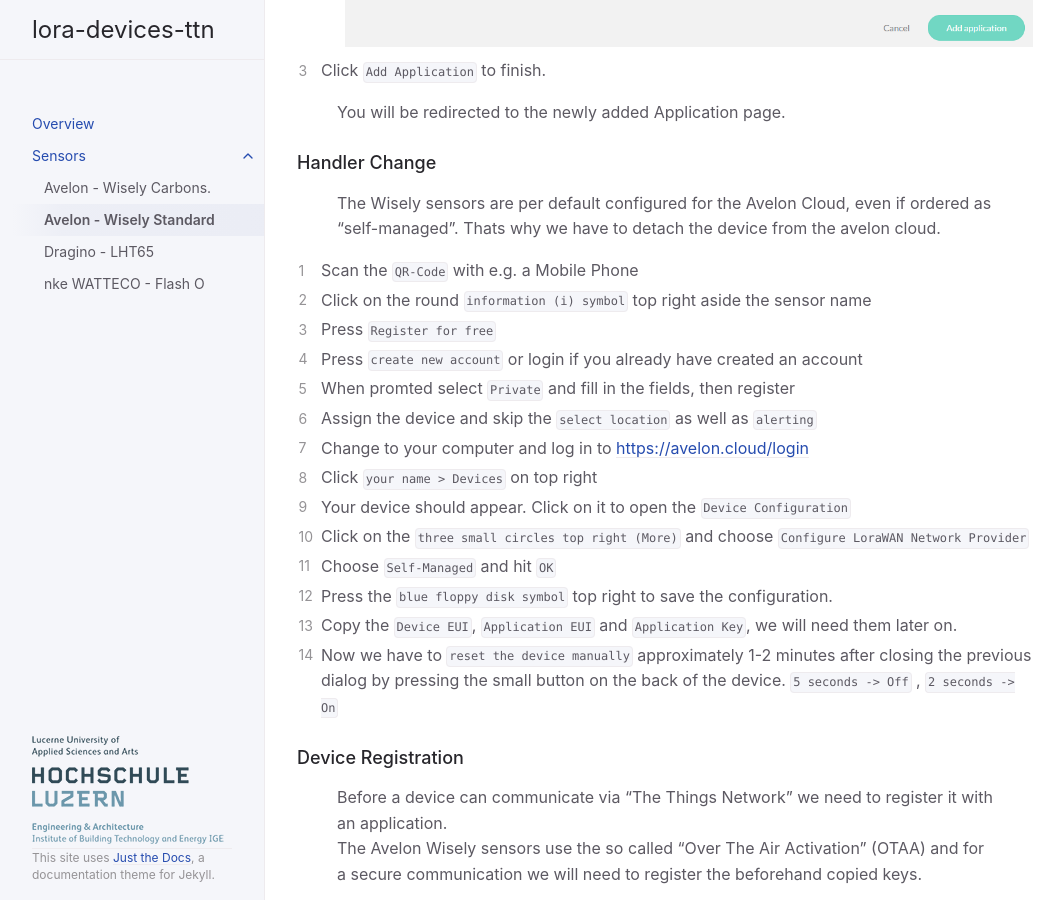
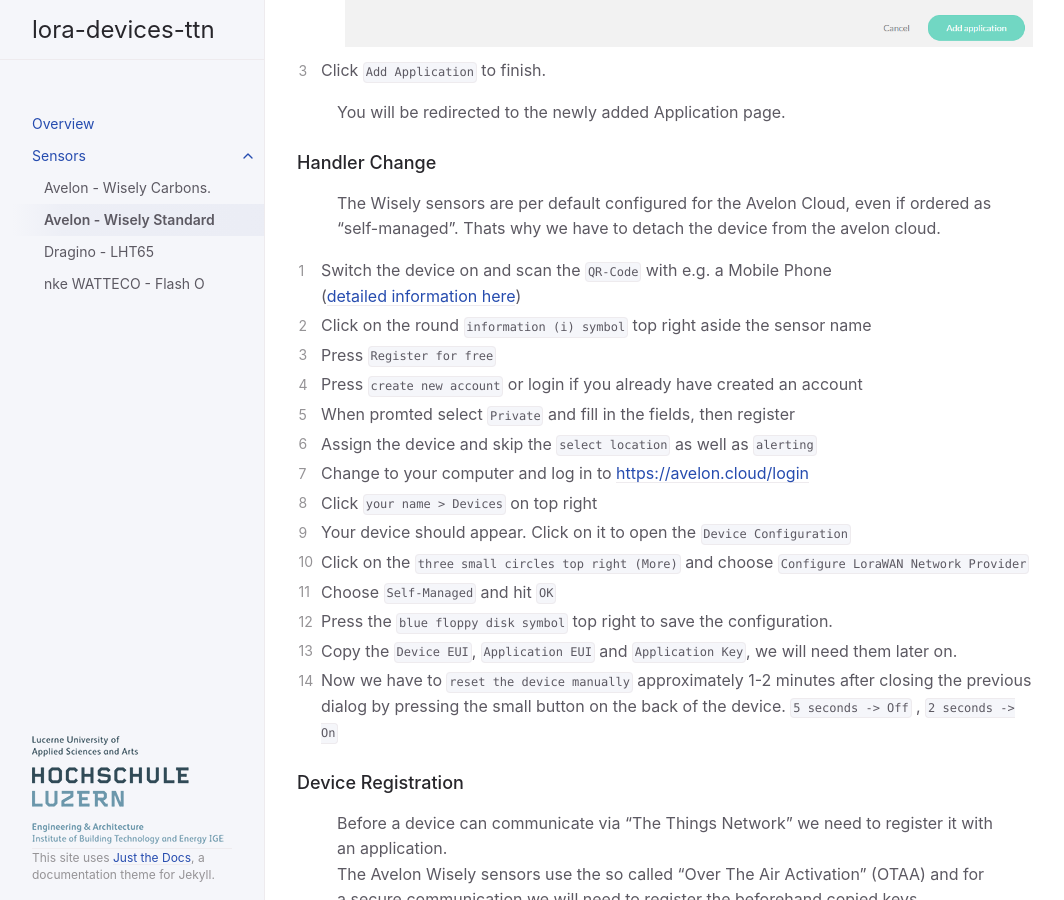
Before and after one commit to hslu-ige-laes/lora-devices-ttn, a Jekyll site: the page built from docs/sensors/avelon-wisely-standard.md, in a window 1280 px wide and 900 px high, scrolled down 2940 px. Shown: the whole window, without its empty margins (107-1171 px from the left). Built offline with Jekyll 4.4.1, drawn with Linux system fonts in a browser that asks for light colours.

Commit message:
Update avelon-wisely-standard.md

```diff
--- a/docs/sensors/avelon-wisely-standard.md
+++ b/docs/sensors/avelon-wisely-standard.md
@@ -86,7 +86,7 @@ Other variants which don't work with lcm
 ### Handler Change
 > The Wisely sensors are per default configured for the Avelon Cloud, even if ordered as "self-managed". Thats why we have to detach the device from the avelon cloud.
 
-1. Scan the `QR-Code` with e.g. a Mobile Phone
+1. Switch the device on and scan the `QR-Code` with e.g. a Mobile Phone ([detailed information here](https://avelon.com/wp-content/uploads/2020/03/wisely-quick-guide.pdf))
 2. Click on the round `information (i) symbol` top right aside the sensor name
 3. Press `Register for free`
 4. Press `create new account` or login if you already have created an account
```
